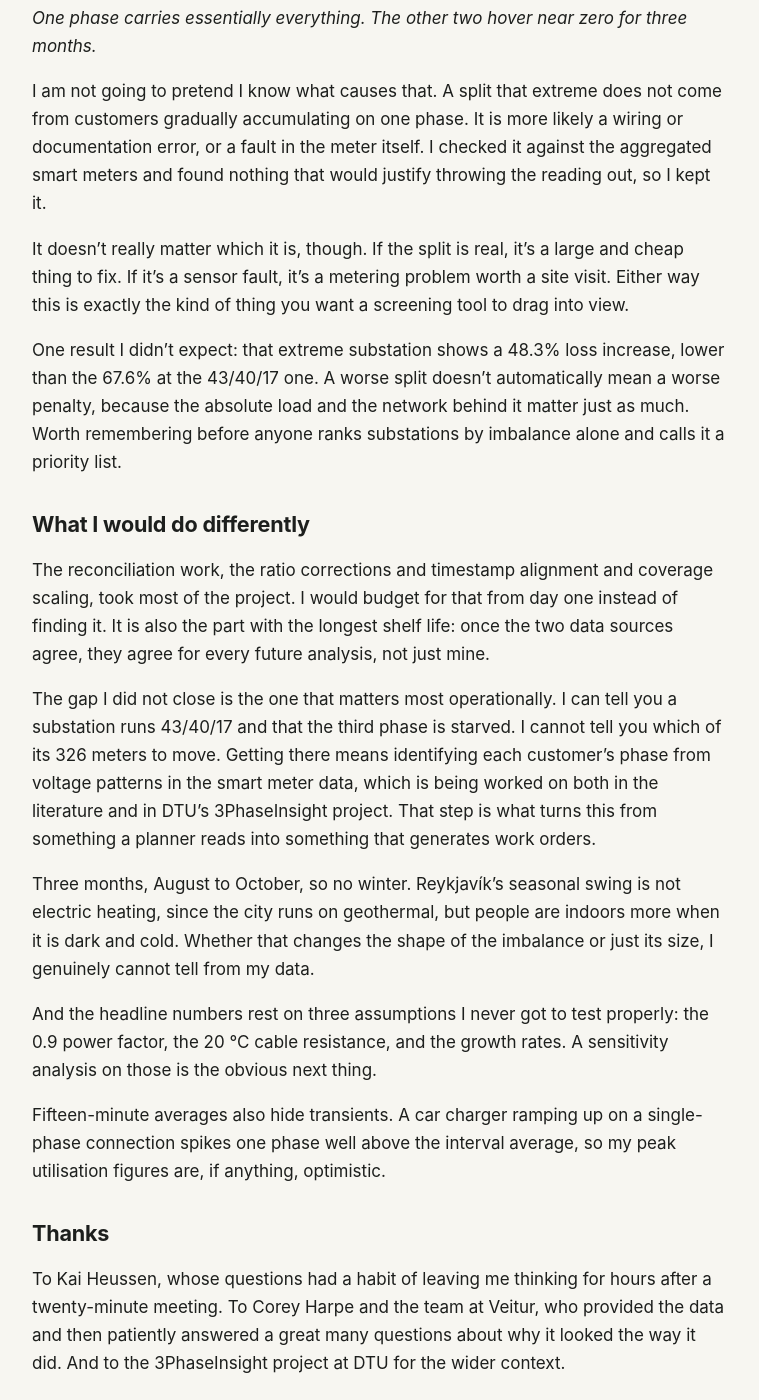
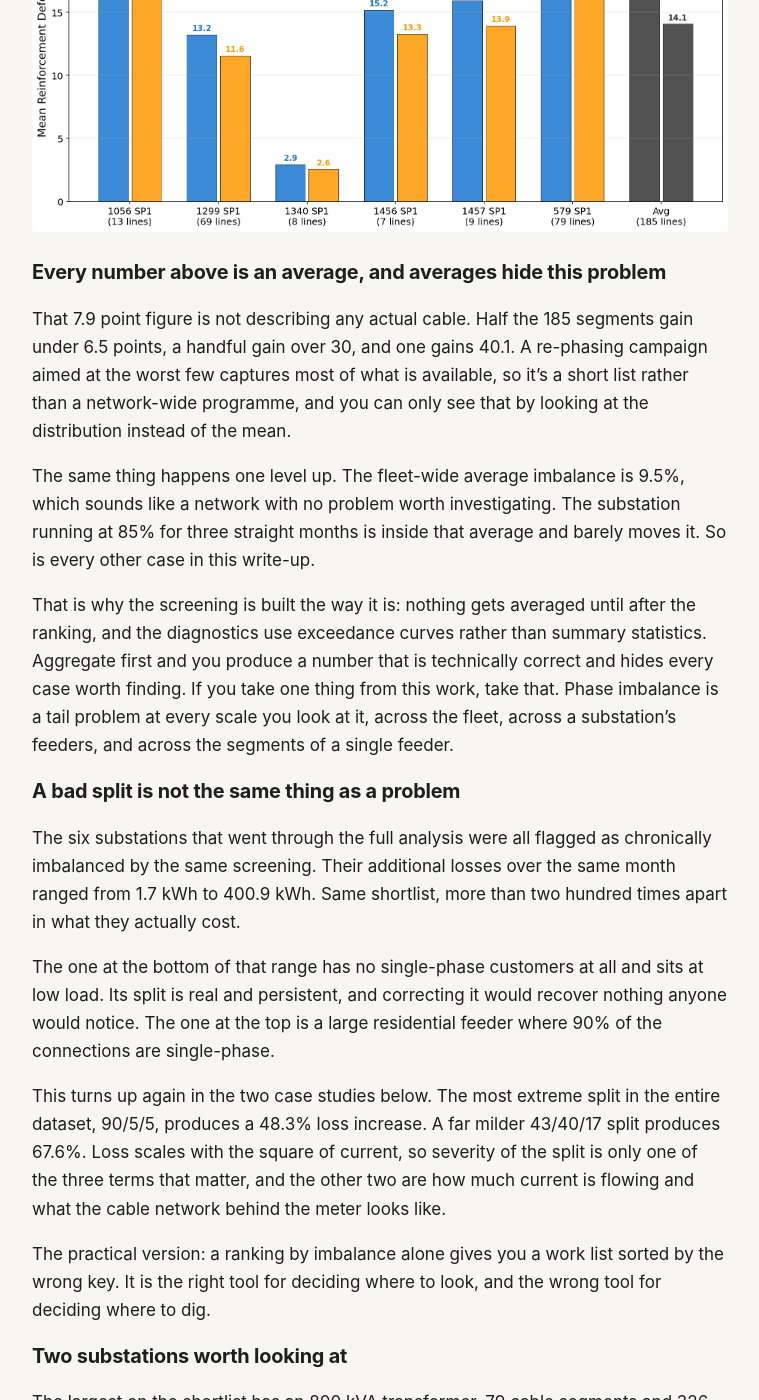
Before and after one commit to MindisBlank/MindisBlank.github.io, a Jekyll site: the page built from _projects/phase-imbalance-lv-networks.md, in a window 1280 px wide and 1400 px high, scrolled down 12496 px. Shown: the whole window, without its empty margins (260-1019 px from the left). Built offline with Jekyll 4.4.1, drawn with Linux system fonts in a browser that asks for light colours; some of the changed text lies outside the part shown.

Commit message:
added finishing touches to master thesis entry

```diff
--- a/_projects/phase-imbalance-lv-networks.md
+++ b/_projects/phase-imbalance-lv-networks.md
@@ -82,6 +80,19 @@
 
 That one wiring decision, made years before I turned up, set the spatial resolution of everything I did afterwards. I can tell you a substation is unbalanced. I can't tell you which of its feeders is responsible.
 
+### What all of that was for
+
+Here is what falls out the other end.
+
+![Network model of one substation, built from GIS connectivity and cable data](/assets/images/thesis/07-network-topology-670sp1.png)
+*One 800 kVA substation as the simulation sees it: 125 cable segments, 122 nodes, 268 connected meters. Red square is the transformer, blue diamonds are junction cabinets, green dots are connection points. Purple is feeder trunk, green is distribution cable between cabinets, orange is service cable to the customer. Positions are a spring layout, not geography, so read it as connectivity and not as a map.*
+
+That picture is the whole point of the previous four sections. Every node in it came from GIS connectivity records, every edge carries a cable type and a length pulled from the same export, every resistance was assigned from conductor tables because the GIS did not hold electrical parameters, and every green dot has a load profile attached to it that came out of the smart meter data after the corrections above. None of those datasets were built to be joined to each other. Getting them into one graph that solves is most of what I actually did for six months.
+
+The shape of it matters more than I expected going in. One transformer, a handful of trunk cables, then it fans out fast into cabinets that each serve a dozen or so customers. Imbalance introduced at the far edge of that tree, where the single-phase connections live, comes all the way back down the trunk as neutral current.
+
+But the damage does not spread evenly on the way. Losses and thermal limits are per segment, and these 125 segments have very little in common with each other. The trunk leaving the transformer carries everything the substation serves. A service cable feeding one apartment carries almost nothing, and is thin enough that it feels what it does carry. Two substations can show the same phase split at the busbar and be in completely different trouble depending on what the tree behind them looks like and how hard it is being pushed. That is the question the capacity results answer later, and it only becomes askable once the network exists as a graph with real lengths and cross-sections in it.
+
 ## The method
 
 ### Measuring imbalance
@@ -117,10 +128,10 @@
 
 This is the part I would have liked more time for. For every fifteen-minute interval I solved the network twice with a three-phase power flow: once with the measured phase split, once with the same total load spread evenly. Identical load, identical topology, the only difference is the balance. Subtract, and what is left is the cost of the imbalance and nothing else.
 
-Loss accounting is the sum over cable segments of (Ia² + Ib² + Ic² + In²) times resistance times length. The neutral term is the whole point. It is exactly zero in the balanced run.
+Loss accounting is the sum over cable segments of (Ia2 + Ib2 + Ic2 + In2) times resistance times length. The neutral term is the whole point. It is exactly zero in the balanced run.
 
 ![Losses over one month, split into phase and neutral](/assets/images/thesis/08-loss-decomposition-670sp1.png)
-*Grey is total loss under the measured case. Blue and orange are the extra loss caused by imbalance, split into phase conductors and neutral. The orange is energy that simply would not exist if the load were even.*
+*The same substation as the network model above, over September. Grey is total loss under the measured case. Blue and orange are the extra loss caused by imbalance, split into phase conductors and neutral. The orange is energy that simply would not exist if the load were even.*
 
 The judgement calls, in case anyone wants to argue with them:
 
@@ -147,7 +158,23 @@
 
 ![Reinforcement deferral under two growth scenarios](/assets/images/thesis/17-reinforcement-deferral.png)
 
-The skew matters more than the average here. Half the segments gain under 6.5 points and a handful gain over 30, so a re-phasing campaign aimed at the worst few captures most of what's available. It's a short list, not a network-wide programme.
+### Every number above is an average, and averages hide this problem
+
+That 7.9 point figure is not describing any actual cable. Half the 185 segments gain under 6.5 points, a handful gain over 30, and one gains 40.1. A re-phasing campaign aimed at the worst few captures most of what is available, so it's a short list rather than a network-wide programme, and you can only see that by looking at the distribution instead of the mean.
+
+The same thing happens one level up. The fleet-wide average imbalance is 9.5%, which sounds like a network with no problem worth investigating. The substation running at 85% for three straight months is inside that average and barely moves it. So is every other case in this write-up.
+
+That is why the screening is built the way it is: nothing gets averaged until after the ranking, and the diagnostics use exceedance curves rather than summary statistics. Aggregate first and you produce a number that is technically correct and hides every case worth finding. If you take one thing from this work, take that. Phase imbalance is a tail problem at every scale you look at it, across the fleet, across a substation's feeders, and across the segments of a single feeder.
+
+### A bad split is not the same thing as a problem
+
+The six substations that went through the full analysis were all flagged as chronically imbalanced by the same screening. Their additional losses over the same month ranged from 1.7 kWh to 400.9 kWh. Same shortlist, more than two hundred times apart in what they actually cost.
+
+The one at the bottom of that range has no single-phase customers at all and sits at low load. Its split is real and persistent, and correcting it would recover nothing anyone would notice. The one at the top is a large residential feeder where 90% of the connections are single-phase.
+
+This turns up again in the two case studies below. The most extreme split in the entire dataset, 90/5/5, produces a 48.3% loss increase. A far milder 43/40/17 split produces 67.6%. Loss scales with the square of current, so severity of the split is only one of the three terms that matter, and the other two are how much current is flowing and what the cable network behind the meter looks like.
+
+The practical version: a ranking by imbalance alone gives you a work list sorted by the wrong key. It is the right tool for deciding where to look, and the wrong tool for deciding where to dig.
 
 ### Two substations worth looking at
 
@@ -169,7 +196,7 @@
 
 It doesn't really matter which it is, though. If the split is real, it's a large and cheap thing to fix. If it's a sensor fault, it's a metering problem worth a site visit. Either way this is exactly the kind of thing you want a screening tool to drag into view.
 
-One result I didn't expect: that extreme substation shows a 48.3% loss increase, lower than the 67.6% at the 43/40/17 one. A worse split doesn't automatically mean a worse penalty, because the absolute load and the network behind it matter just as much. Worth remembering before anyone ranks substations by imbalance alone and calls it a priority list.
+And it is still the substation that comes second on losses, not first, despite having by far the worst split in the dataset. The one before it is bigger, busier, and has more cable behind it.
 
 ## What I would do differently
 
```
Also changed, not shown: other parts of _projects/phase-imbalance-lv-networks.md (+2 -4 lines).
